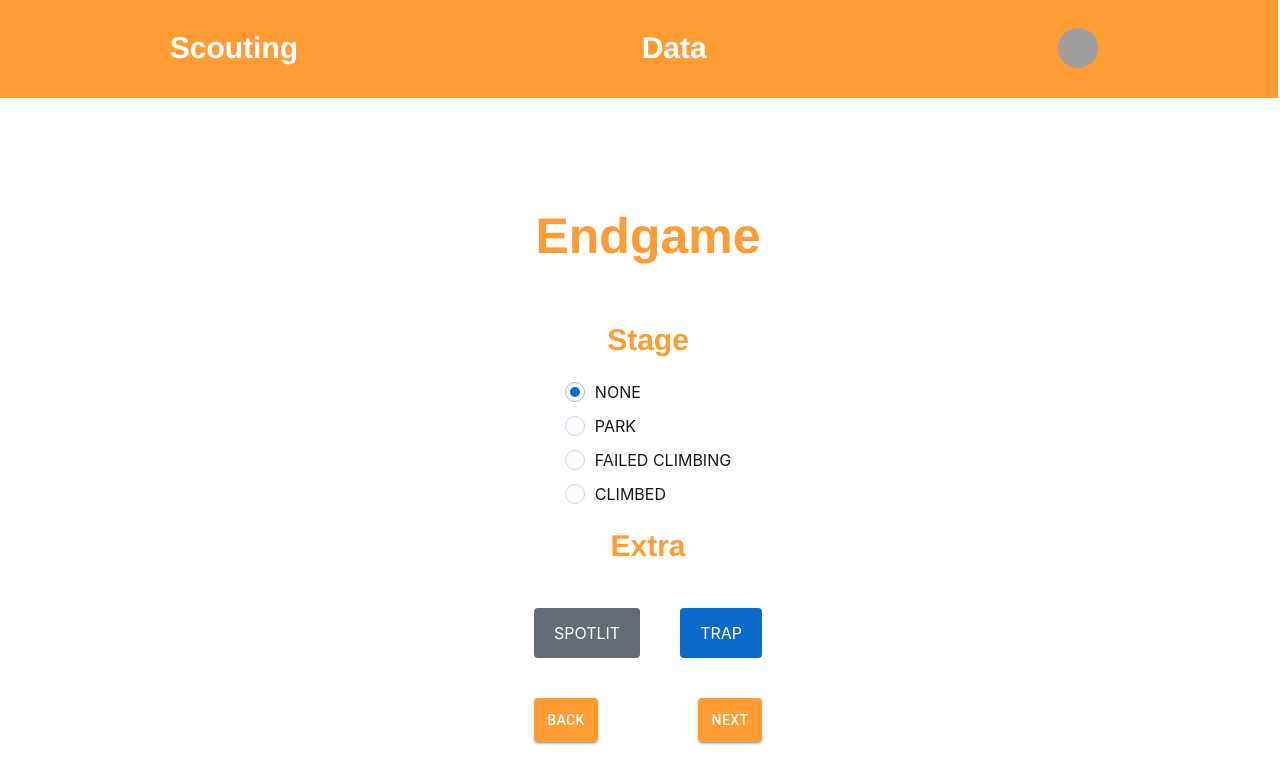
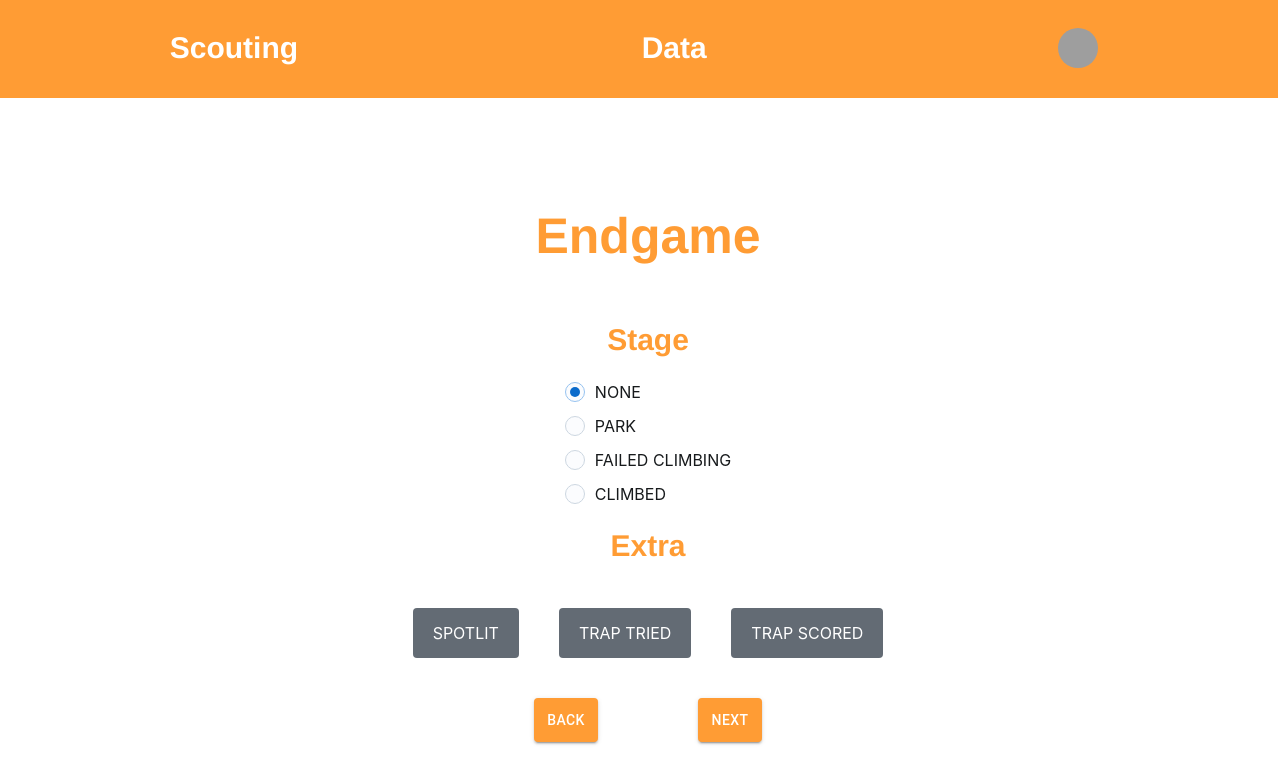
Before and after one commit to Mika4239/kassandra2024, a React (Vite) app: page /endgame in a window 1280 px wide. Shown: the top 784 px of the page. Built offline with nearby package versions, Linux system fonts and the light colour scheme; no server answers; grey boxes are pictures that could not be loaded.

Commit message:
added trap options to endgame screen

```diff
--- a/src/views/endgame/endgame.tsx
+++ b/src/views/endgame/endgame.tsx
@@ -3,7 +3,7 @@ import Radio from "@mui/joy/Radio/Radio";
 import NavigationButtons from "../../components/navigationButtons/navigationButtons";
 import RadioGroup from "@mui/joy/RadioGroup/RadioGroup";
 import Checkbox from "@mui/joy/Checkbox/Checkbox";
-import { FormControl } from "@mui/material";
+import { FormControl, breadcrumbsClasses } from "@mui/material";
 import { useAppSelector } from "../../redux/hooks";
 import { useDispatch } from "react-redux";
 import { setSpotlit, setStage, setTrapSucceed, setTrapTried } from "../../redux/matchDataSlice";
@@ -17,7 +17,7 @@ const STAGE_TITLE = "Stage";
 const EXTRA_TITLE = "Extra";
 
 const STAGE_OPTIONS = ["NONE", "PARK", "FAILED CLIMBING", "CLIMBED"];
-const EXTRA_OPTIONS = ["SPOTLIT", "TRAP"];
+const EXTRA_OPTIONS = ["SPOTLIT", "TRAP TRIED", "TRAP SCORED"];
 
 const Endgame: React.FC = () => {
   const { classes } = useStyles();
@@ -58,12 +58,27 @@ const Endgame: React.FC = () => {
               disableIcon
               variant="solid"
               label={option}
-              onChange={(event) =>
-                option === "SPOTLIT"
-                  ? dispatch(setSpotlit(event.target.checked))
-                  : dispatch(setTrap(event.target.checked))
+              onChange={(event) => {
+                switch (option) {
+                  case "SPOTLIT":
+                    dispatch(setSpotlit(event.target.checked));
+                    break;
+                  case "TRAP TRIED":
+                    dispatch(setTrapTried(event.target.checked));
+                    break;
+                  case "TRAP SCORED":
+                    dispatch(setTrapSucceed(event.target.checked));
+                    break;
+                  default:
+                    break;
+                }
+              }}
+              checked={
+                option === "SPOTLIT" ? spotlit :
+                option === "TRAP TRIED" ? trap.tried :
+                option === "TRAP SCORED" ? trap.succeeded :
+                false
               }
-              checked={option === "SPOTLIT" ? spotlit : trap}
             />
           ))}
         </div>
```
